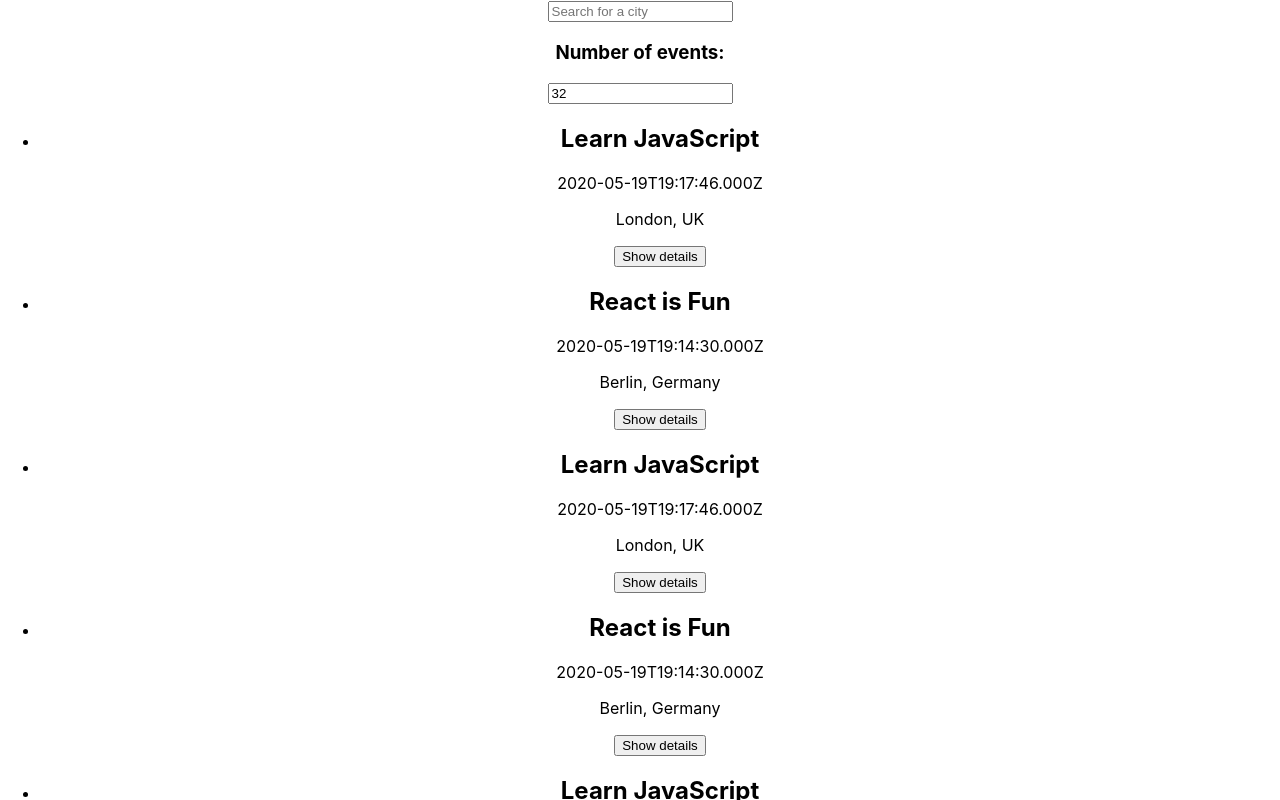
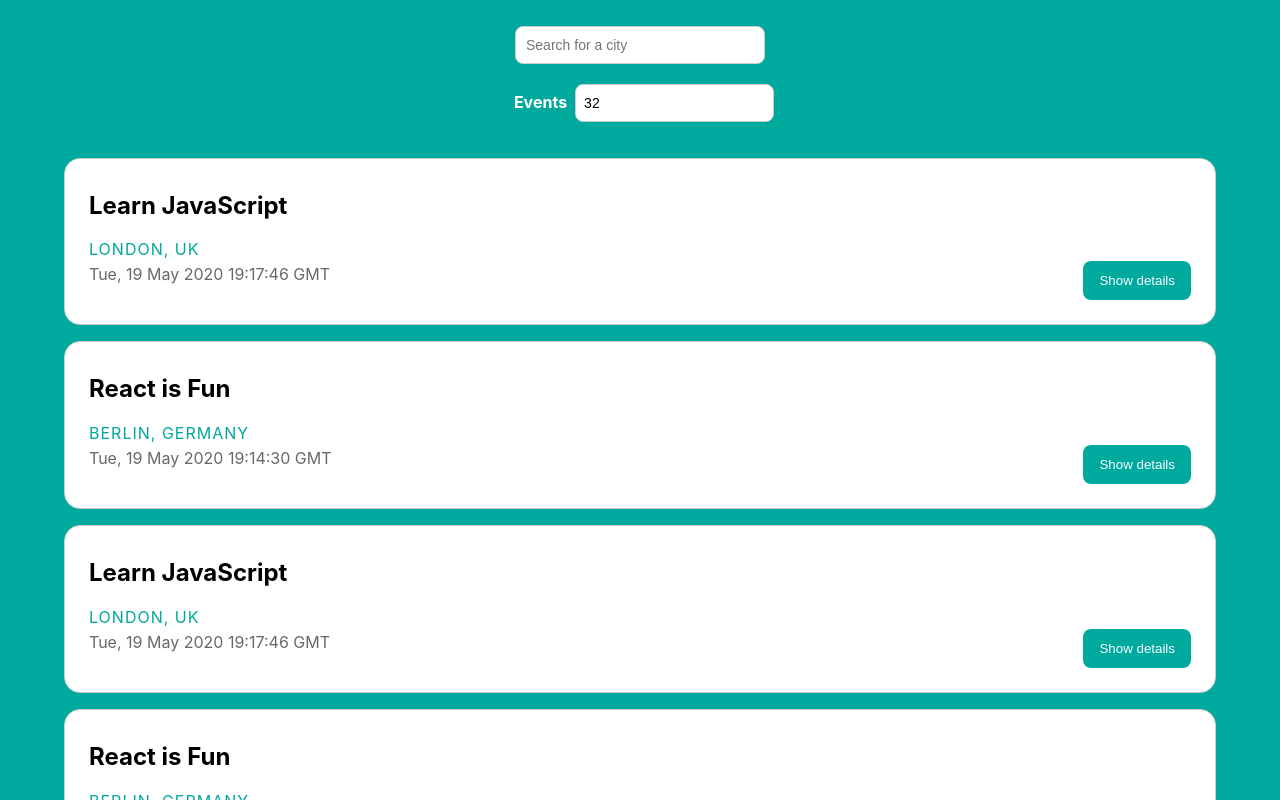
Before and after one commit to alionaterguta/meet, a React (Create React App) app: page / in a window 1280 px wide. Shown: the top 800 px of the page. Built offline with nearby package versions, Linux system fonts and the light colour scheme.

Commit message:
App.css file updated

```diff
--- a/src/App.css
+++ b/src/App.css
@@ -1,38 +1,119 @@
+@import url(https://fonts.googleapis.com/css?family=Roboto:500);
 .App {
   text-align: center;
+  padding: 2% 5%;
+  background-color: #00a99d;
 }
 
-.App-logo {
-  height: 40vmin;
-  pointer-events: none;
+.App * {
+  box-sizing: border-box;
 }
 
-@media (prefers-reduced-motion: no-preference) {
-  .App-logo {
-    animation: App-logo-spin infinite 20s linear;
-  }
+ul {
+  padding: 0;
+  list-style: none;
+}
+h4 {
+  display: inline-block;
+  margin: 8px;
+  color: white;
+}
+#number-of-events {
+  padding: 8px 8px;
+  border-radius: 8px;
+  outline: none;
+  border: 0.5px solid #ccc;
+  font-size: 14px;
+  line-height: 20px;
+  align-self: center;
+  height: 38px;
+  margin-bottom: 20px;
 }
 
-.App-header {
-  background-color: #282c34;
-  min-height: 100vh;
+p {
+  margin: 5px 0;
+}
+.eventLocation {
+  letter-spacing: 1px;
+  text-transform: uppercase;
+  color: #00a99d;
+}
+.eventDate {
+  color: rgb(104, 104, 104);
+}
+.eventDetails {
+  padding: 20px 0;
+}
+
+input[type="text"] {
+  padding: 8px 6px 8px 10px;
+  border-radius: 8px;
+  outline: none;
+  border: 0.5px solid #ccc;
+  font-size: 14px;
+  line-height: 20px;
+  align-self: center;
+  height: 38px;
+  margin-bottom: 20px;
+}
+
+.city {
+  width: 250px;
+}
+
+#city-search {
   display: flex;
   flex-direction: column;
-  align-items: center;
-  justify-content: center;
-  font-size: calc(10px + 2vmin);
-  color: white;
+  margin: auto;
+  position: relative;
 }
 
-.App-link {
-  color: #61dafb;
+.suggestions {
+  width: 250px;
+  position: absolute;
+  top: 45px;
+  z-index: 2;
+  align-self: center;
+  margin: 0;
+  font-size: 14px;
+  box-shadow: 10px 10px 16px -12px rgba(0, 0, 0, 0.75);
 }
 
-@keyframes App-logo-spin {
-  from {
-    transform: rotate(0deg);
-  }
-  to {
-    transform: rotate(360deg);
-  }
+.suggestions > li {
+  text-align: left;
+  padding: 8px 6px 8px 10px;
+  background-color: #eee;
+  cursor: default;
 }
+
+.suggestions > li:last-child {
+  border-bottom-left-radius: 4px;
+  border-bottom-right-radius: 4px;
+}
+
+.suggestions > li:hover {
+  background-color: #bcdcdb;
+}
+
+.event {
+  padding: 12px 24px 35px;
+  margin-bottom: 16px;
+  text-align: left;
+  border: 0.5px solid #ccc;
+  border-radius: 16px;
+  position: relative;
+  background-color: white;
+}
+
+.details-btn {
+  position: absolute;
+  right: 24px;
+  bottom: 24px;
+  padding: 12px 16px;
+  border-radius: 8px;
+  outline: none;
+  cursor: pointer;
+  border: none;
+  background-color: #00a99d;
+  color: #f9fefe;
+}
--- a/src/components/Event.js
+++ b/src/components/Event.js
@@ -5,21 +5,31 @@ const Event = ({ event }) => {
 
   return (
     <>
-      <li>
+      <li className="event">
         <div>
           <h2>{event.summary}</h2>
-          <p>{event.created}</p>
-          <p>{event.location}</p>
+          <p className="eventLocation">{event.location}</p>
+          <div>
+            <p className="eventDate">{new Date(event.created).toUTCString()}</p>
+          </div>
           {toggle ? (
             <>
               <p className="eventDetails">{event.description}</p>
-              <button id="hide-details" onClick={() => setToggle(false)}>
+              <button
+                className="details-btn"
+                id="hide-details"
+                onClick={() => setToggle(false)}
+              >
                 {" "}
                 Hide details{" "}
               </button>
             </>
           ) : (
-            <button id="show-details" onClick={() => setToggle(true)}>
+            <button
+              className="details-btn"
+              id="show-details"
+              onClick={() => setToggle(true)}
+            >
               {" "}
               Show details{" "}
             </button>
--- a/src/components/NumberOfEvents.js
+++ b/src/components/NumberOfEvents.js
@@ -1,8 +1,8 @@
-import { useState } from 'react';
+import { useState } from "react";
 
-const NumberOfEvents = ( { setCurrentNOE })=> {
-   //Add a new state for the input field so that the value can be accessed
-  const [query, setQuery ] = useState(32);
+const NumberOfEvents = ({ setCurrentNOE }) => {
+  //Add a new state for the input field so that the value can be accessed
+  const [query, setQuery] = useState(32);
 
   const handleInputChanged = (event) => {
     const value = event.target.value;
@@ -12,7 +12,7 @@ const NumberOfEvents = ( { setCurrentNOE })=> {
 
   return (
     <>
-      <h3> Number of events:</h3>
+      <h4> Events </h4>
       <input
         id="number-of-events"
         type="text"
@@ -23,6 +23,6 @@ const NumberOfEvents = ( { setCurrentNOE })=> {
       />
     </>
   );
-}
+};
 
 export default NumberOfEvents;
```
Also changed, not shown: 1 other file (tests, documents, lock files or other folders).
